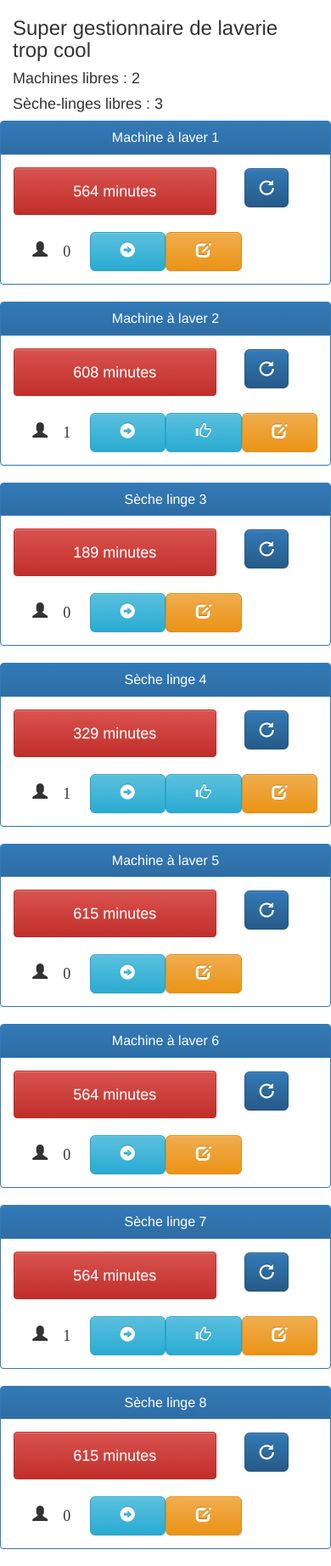
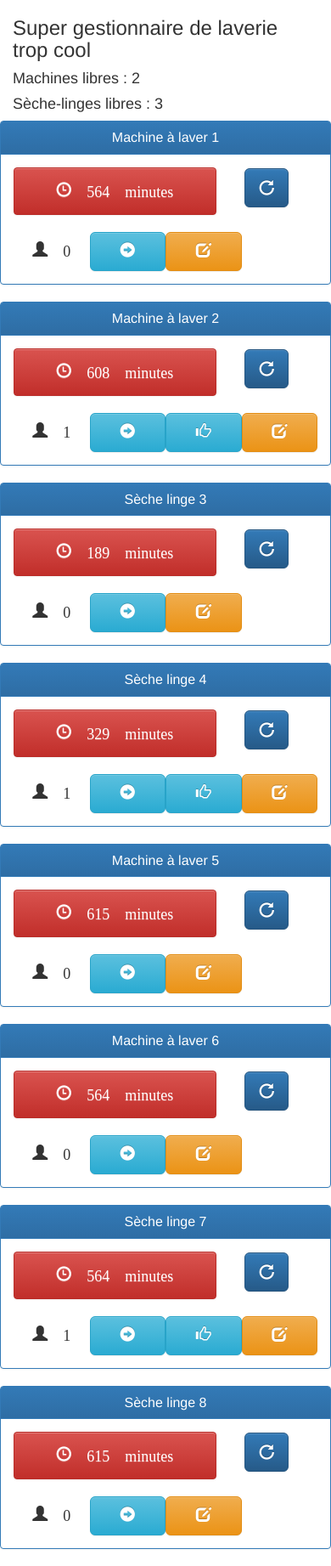
Before and after one commit to MaximeAnsquer/laverie_EMN, a Django app: page /laverie/ in a window 390 px wide. Shown: the whole page at 85% size. Run offline with Django 3.2, Linux system fonts and the light colour scheme; data comes from the database, SQL or seed files in the repository; some libraries are stand-ins or nearby versions.

Commit message:
Encore mieux sur mobile mais toujours pas bien sur PC

```diff
--- a/laverie/templates/laverie/index.html
+++ b/laverie/templates/laverie/index.html
@@ -32,16 +32,16 @@
                     <!-- Statut -->
                     {% if appareil.libre %}
                         <div class="alert btn btn-success btn-lg col-lg-1 col-xs-8">
-                            <div>Libre</div>
+                            <div class="glyphicon glyphicon-ok"> Libre</div>
                         </div>
                     {% else %}
                         {% if appareil.reste_longtemps %}
                             <div class="alert btn-danger btn-lg col-lg-1 col-xs-8">
-                                <div>{{ appareil.get_minutes_restantes }} minutes</div>
+                                <div class="glyphicon glyphicon-time"> {{ appareil.get_minutes_restantes }} minutes</div>
                             </div>
                         {% else %}
                             <div class="alert btn-warning btn-lg btn-lg col-lg-1 col-xs-8">
-                                <div>{{ appareil.get_minutes_restantes }} minutes</div>
+                                <div class="glyphicon glyphicon-time"> {{ appareil.get_minutes_restantes }} minutes</div>
                             </div>
                         {% endif %}
                     {% endif %}
@@ -65,7 +65,7 @@
 
                     <!-- Nombre d'intéressés -->
                     <div class="btn-lg btn-lg col-lg-1 col-xs-3">
-                         <div class="glyphicon glyphicon-user"> {{ appareil.interesses }}</div>
+                        <div class="glyphicon glyphicon-user"> {{  appareil.interesses }}</div>
                     </div>
 
                     <!--Bouton intéressé -->
```
